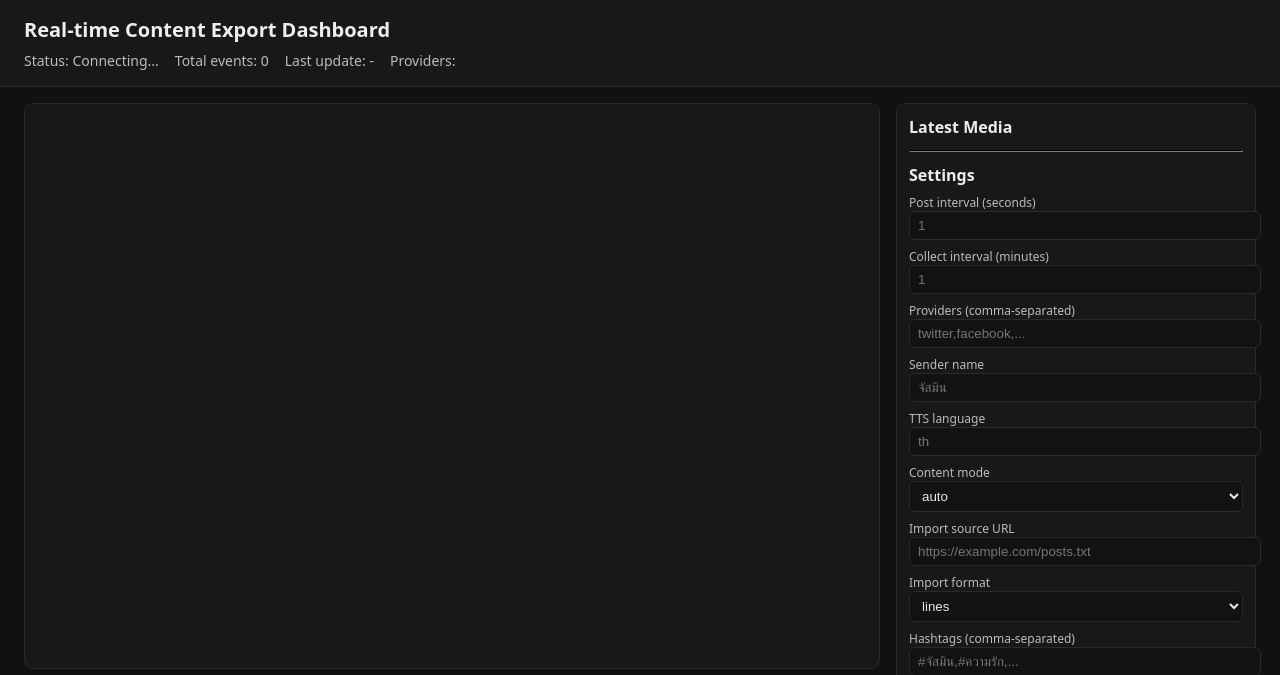
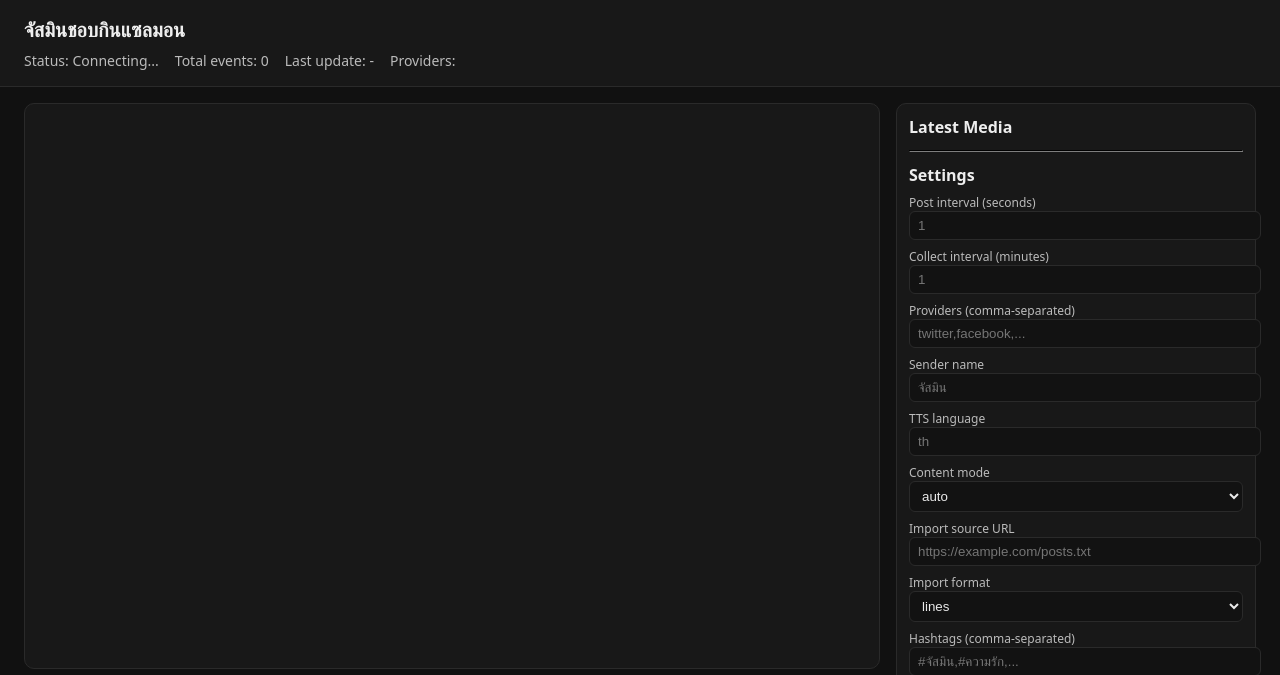
Before and after one commit to anuchabboonpadab149-opsxxxxx/blank-project, a Flask app: page / in a window 1280 px wide. Shown: the top 675 px of the page. Run offline with Flask 3, Linux system fonts and the light colour scheme.

Commit message:
feat: add mastodon provider and new index.html template for web dashboard
Co-authored-by: Genie <genie@cosine.sh>

```diff
--- a/templates/index.html
+++ b/templates/index.html
@@ -2,7 +2,7 @@
 <html lang="th">
 <head>
   <meta charset="utf-8" />
-  <title>Real-time Content Export Dashboard</title>
+  <title>จัสมินชอบกินแซลมอน</title>
   <meta name="viewport" content="width=device-width, initial-scale=1" />
   <style>
     body { font-family: system-ui, -apple-system, Segoe UI, Roboto, 'Noto Sans', 'Helvetica Neue', Arial, 'Noto Color Emoji', 'Noto Emoji', sans-serif; margin: 0; padding: 0; background: #111; color: #eee; }
@@ -33,7 +33,7 @@
 </head>
 <body>
   <header>
-    <h1>Real-time Content Export Dashboard</h1>
+    <h1>จัสมินชอบกินแซลมอน</h1>
     <div class="stats">
       <div>Status: <span id="status">Connecting...</span></div>
       <div>Total events: <span id="count">0</span></div>
--- a/web_dashboard.py
+++ b/web_dashboard.py
@@ -2,7 +2,7 @@ import json
 import os
 from typing import Generator
 
-from flask import Flask, Response, jsonify, render_template_string, send_from_directory, request
+from flask import Flask, Response, jsonify, render_template, render_template_string, send_from_directory, request
 
 import realtime_bus as bus
 
@@ -269,7 +269,11 @@ app = Flask(__name__)
 
 @app.get("/")
 def index():
-    return render_template_string(INDEX_HTML)
+    # Prefer template file if available; fallback to inline HTML.
+    try:
+        return render_template("index.html")
+    except Exception:
+        return render_template_string(INDEX_HTML)
 
 
 @app.get("/api/recent")
```
